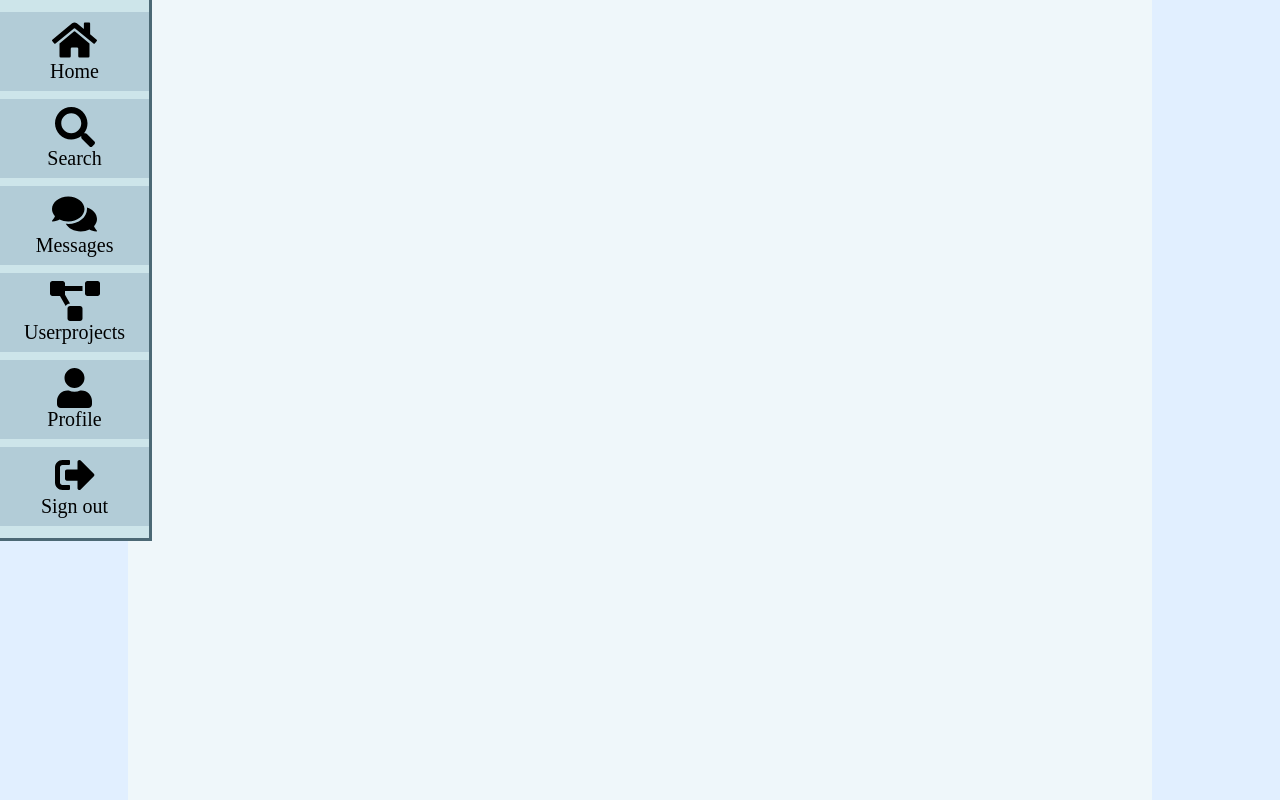
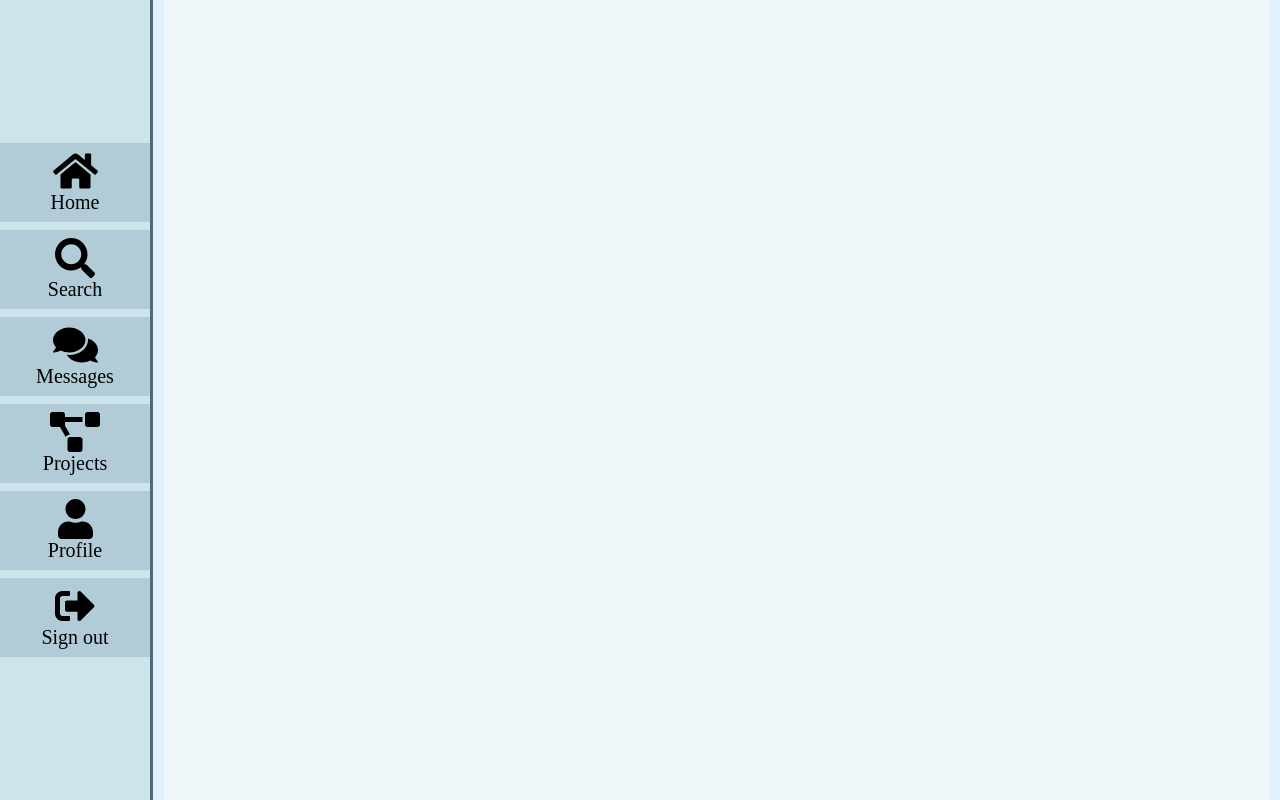
Before and after one commit to x-wyz/os-directory, a React (Create React App) app: page / in a window 1280 px wide. Built offline with nearby package versions, Linux system fonts and the light colour scheme.

Commit message:
nav takes entire height, content always to the right of nav

```diff
--- a/src/App.css
+++ b/src/App.css
@@ -3,10 +3,16 @@ body {
 }
 
 .App {
+  height: 100vh;
+  /* 153px because nav is exactly 153px pushes to right of nav */
+  margin-left: 153px;
+}
+
+.content {
+  display: flex;
   background: var(--blueish-white);
-  height: 100vh;
-  width: 80%;
-  margin: 0 auto;/*
-  position: relative;
-  overflow-y: hidden;*/
+  flex-direction: column;
+  min-height: 100%;
+  width: 98%;
+  margin: 0 auto;
 }
--- a/src/App.js
+++ b/src/App.js
@@ -35,10 +35,12 @@ class App extends Component {
 		return (
 			<div className="App">
 				<Navbar user={user} logoff={this.logoff} />
-			    <Switch>
-			    	<Route path="/search" component={SearchPage} />
-			    	<Route path="/messages" component={Messages} />
-			    </Switch>
+				<div className="content">
+				    <Switch>
+				    	<Route path="/search" component={SearchPage} />
+				    	<Route path="/messages" component={Messages} />
+				    </Switch>
+				</div>
 		    </div>
 		)
 	}
--- a/src/components/navbar/navbar.css
+++ b/src/components/navbar/navbar.css
@@ -2,16 +2,16 @@
 	position: fixed;
 	top: 0;
 	left: 0;
+	bottom: 0;
 	display: flex;
 	flex-direction: column;
 	justify-content: center;
 	align-items: center;
-	min-width: 50px;
+	width: 153px;
 	background: var(--color-mist-secondary);
 	padding: 0.5em 0;
 	min-height: 320px;
 	border-right: 3px solid var(--color-mist-quaternary);
-	border-bottom: 3px solid var(--color-mist-quaternary);
 }
 
 .nav-item-text {
--- a/src/components/navbar/navbar.js
+++ b/src/components/navbar/navbar.js
@@ -39,7 +39,7 @@ class Navbar extends Component {
 						?
 						<React.Fragment>
 							<NavigationLink icon={faComments} link="/messages" iconClass="message-ico" text="Messages" />
-							<NavigationLink icon={faProjectDiagram} link="/userprojects" iconClass="project-ico" text="Userprojects" />
+							<NavigationLink icon={faProjectDiagram} link="/projects" iconClass="project-ico" text="Projects" />
 							<NavigationLink icon={faUser} link="/profile" iconClass="profile-ico" text="Profile" />
 							<NavigationLink onClick={this.props.logoff} icon={signOut} text="Sign out" link="#" iconClass="signout-ico" addText={true} />
 						</React.Fragment>
```
Also changed, not shown: 1 other file (tests, documents, lock files or other folders).
